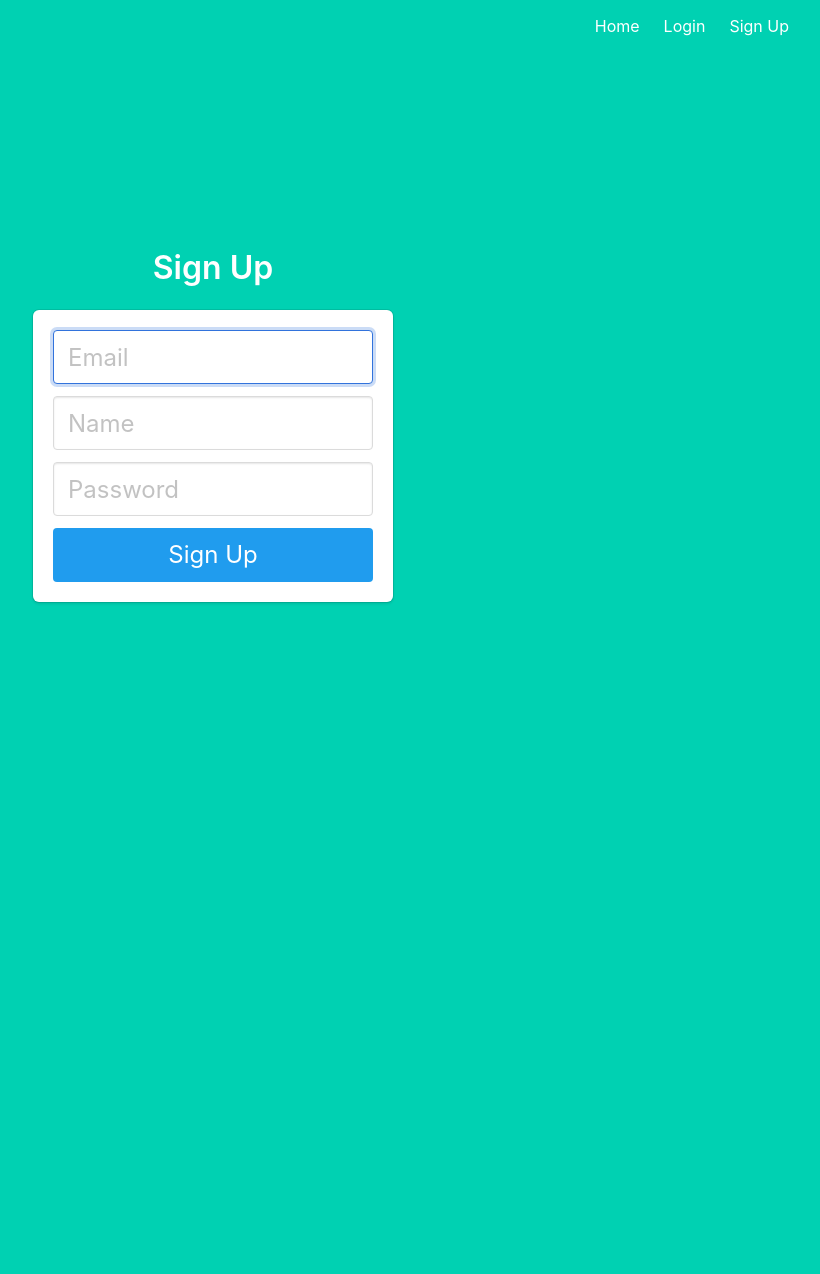
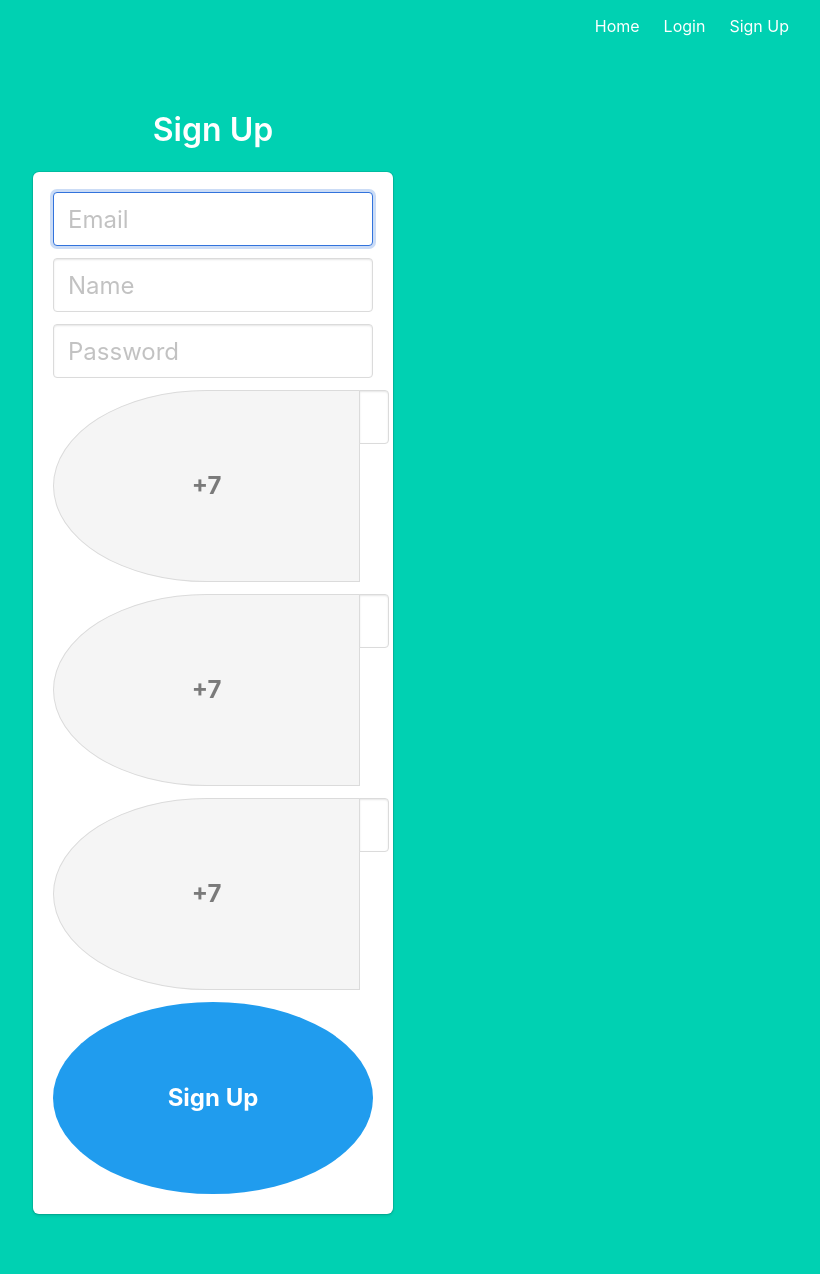
Before and after one commit to asmir-a/sos-flask-app, a Flask app: page /signup in a window 1280 px wide. Shown: the whole page, without its empty margins (427-1247 px from the left). Before the commit the page ends 604 px from the top, so only its background shows below. Run offline with Flask 2, Linux system fonts and the light colour scheme.

Commit message:
main app is ready

```diff
--- a/project/auth.py
+++ b/project/auth.py
@@ -34,6 +34,9 @@ def signup_post():
     email = request.form.get('email')
     name = request.form.get('name')
     password = request.form.get('password')
+    phone_number_1 = request.form.get('phone_number_1')
+    phone_number_2 = request.form.get('phone_number_2')
+    phone_number_3 = request.form.get('phone_number_3')
 
     user = User.query.filter_by(email = email).first()
 
@@ -41,7 +44,7 @@ def signup_post():
         flash('Email address already exists')
         return redirect(url_for('auth.signup'))
 
-    new_user = User(email = email, name = name, password = generate_password_hash(password, method = 'sha256'))
+    new_user = User(email = email, name = name, password = generate_password_hash(password, method = 'sha256'), phone_number_1 = phone_number_1, phone_number_2 = phone_number_2, phone_number_3 = phone_number_3)
 
     db.session.add(new_user)
     db.session.commit()
--- a/project/main.py
+++ b/project/main.py
@@ -1,6 +1,7 @@
 from flask import Blueprint, render_template
 from . import db
 from flask_login import login_required, current_user
+import requests
 
 main = Blueprint('main', __name__)
 
@@ -11,4 +12,33 @@ def index():
 @main.route('/profile')
 @login_required
 def profile():
-    return render_template('profile.html', name = current_user.name)
+    return render_template('profile.html')
+
+@main.route('/call')
+@login_required
+def call():
+    # make requests to the calling api
+    url_of_message_sending_api = "https://api.mobizon.kz/service/message/sendSmsMessage?output=json&api=v1&apiKey=kza2e179fd6256289849a38ea60ad31945fd19cb292766f3fa89d0990b5c3f2f1a8854"
+    headers_for_api = {
+        "content-type" : "application/x-www-form-urlencoded",
+        "cache-control" : "no-cache"
+    }
+
+    phone_number_1 = current_user.phone_number_1
+    phone_number_2 = current_user.phone_number_2
+    phone_number_3 = current_user.phone_number_3
+
+    params_and_message_for_api_1 = "recipient=7" + phone_number_1 + "&text=Тест+Напишите+мне+это+Асмир&params%5Bvalidity%5D=1440"
+    params_and_message_for_api_2 = "recipient=7" + phone_number_2 + "&text=Тест+Напишите+мне+это+Асмир&params%5Bvalidity%5D=1440"
+    params_and_message_for_api_3 = "recipient=7" + phone_number_3 + "&text=Тест+Напишите+мне+это+Асмир&params%5Bvalidity%5D=1440"
+
+
+    response_for_number_1 = requests.post(url = url_of_message_sending_api, headers=headers_for_api, data = params_and_message_for_api_1.encode('utf-8'))
+    response_for_number_2 = requests.post(url = url_of_message_sending_api, headers=headers_for_api, data = params_and_message_for_api_2.encode('utf-8'))
+    response_for_number_3 = requests.post(url = url_of_message_sending_api, headers=headers_for_api, data = params_and_message_for_api_3.encode('utf-8'))
+
+    print(response_for_number_1)
+    print(response_for_number_2)
+    print(response_for_number_3)
+
+    return render_template('profile.html')
--- a/project/models.py
+++ b/project/models.py
@@ -6,3 +6,6 @@ class User(UserMixin, db.Model):
     email = db.Column(db.String(100), unique=True)
     password = db.Column(db.String(100))
     name = db.Column(db.String(1000))
+    phone_number_1 = db.Column(db.String())
+    phone_number_2 = db.Column(db.String())
+    phone_number_3 = db.Column(db.String())
--- a/project/templates/base.html
+++ b/project/templates/base.html
@@ -6,6 +6,15 @@
     <meta name="viewport" content="width=device-width, initial-scale=1">
     <title>Flask Auth Example</title>
     <link rel="stylesheet" href="https://cdnjs.cloudflare.com/ajax/libs/bulma/0.7.2/css/bulma.min.css" />
+    <style>
+        .button {
+            border-radius: 50%;
+            width: 24vw;
+            height: 24vh;
+            font-weight: bold;
+            font-size: 9vw;
+        }
+    </style>
 </head>
 
 <body>
--- a/project/templates/signup.html
+++ b/project/templates/signup.html
@@ -30,6 +30,48 @@
                 </div>
             </div>
 
+
+
+            <div class = "field has-addons">
+                <div class = "control">
+                    <a class = "button is-static is-large">
+                        +7
+                    </a>
+                </div>
+                <div class = "control">
+                    <input class = "input is-large" name = "phone_number_1" type = "tel" placeholder="Your phone number">
+                </div>
+            </div>
+
+
+
+            <div class = "field has-addons">
+                <p class = "control">
+                    <a class = "button is-static is-large">
+                        +7
+                    </a>
+                </p>
+                <p class = "control">
+                    <input class = "input is-large" name = "phone_number_2" type = "tel" placeholder="Your phone number">
+                </p>
+            </div>
+
+
+            <div class = "field has-addons">
+                <p class = "control">
+                    <a class = "button is-static is-large">
+                        +7
+                    </a>
+                </p>
+                <p class = "control">
+                    <input class = "input is-large" name = "phone_number_3" type = "tel" placeholder="Your phone number">
+                </p>
+            </div>
+
+
+
+
+
             <button class="button is-block is-info is-large is-fullwidth">Sign Up</button>
         </form>
     </div>
```
Also changed, not shown: project/templates/profile.html (+16 -3 lines), project/db.sqlite, 1 other file.
